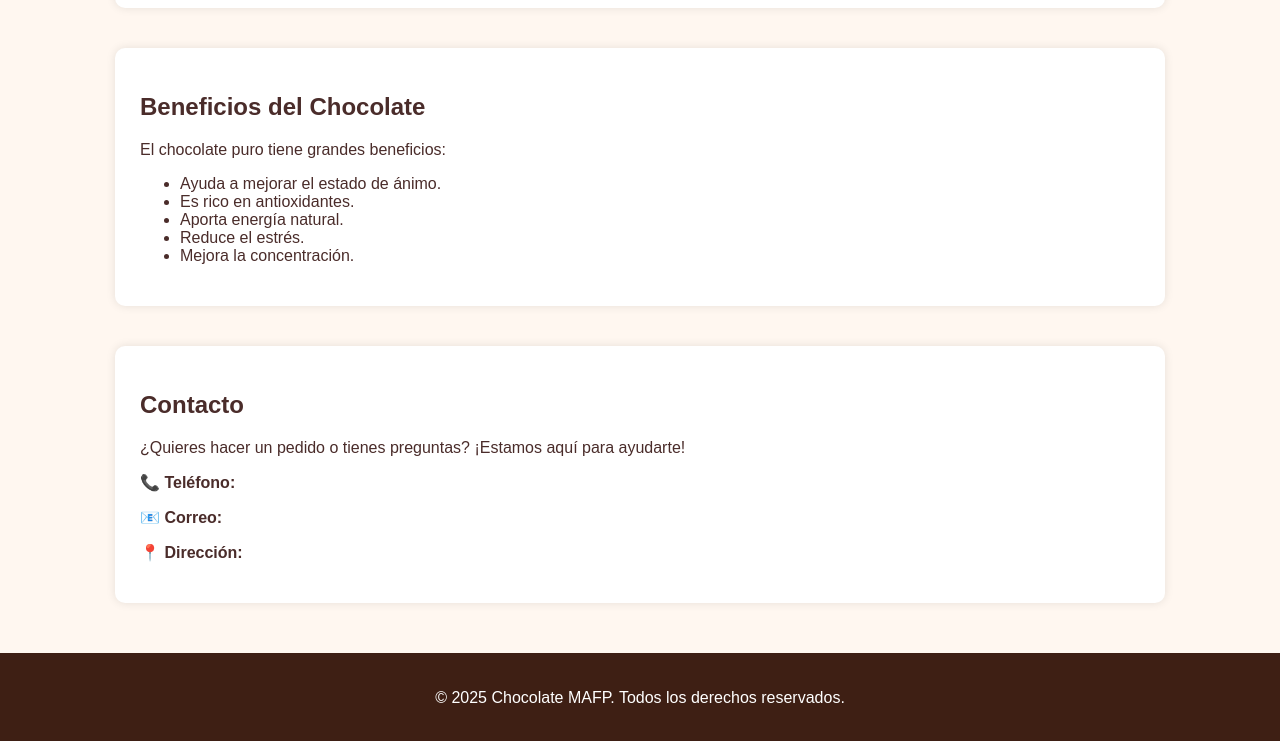
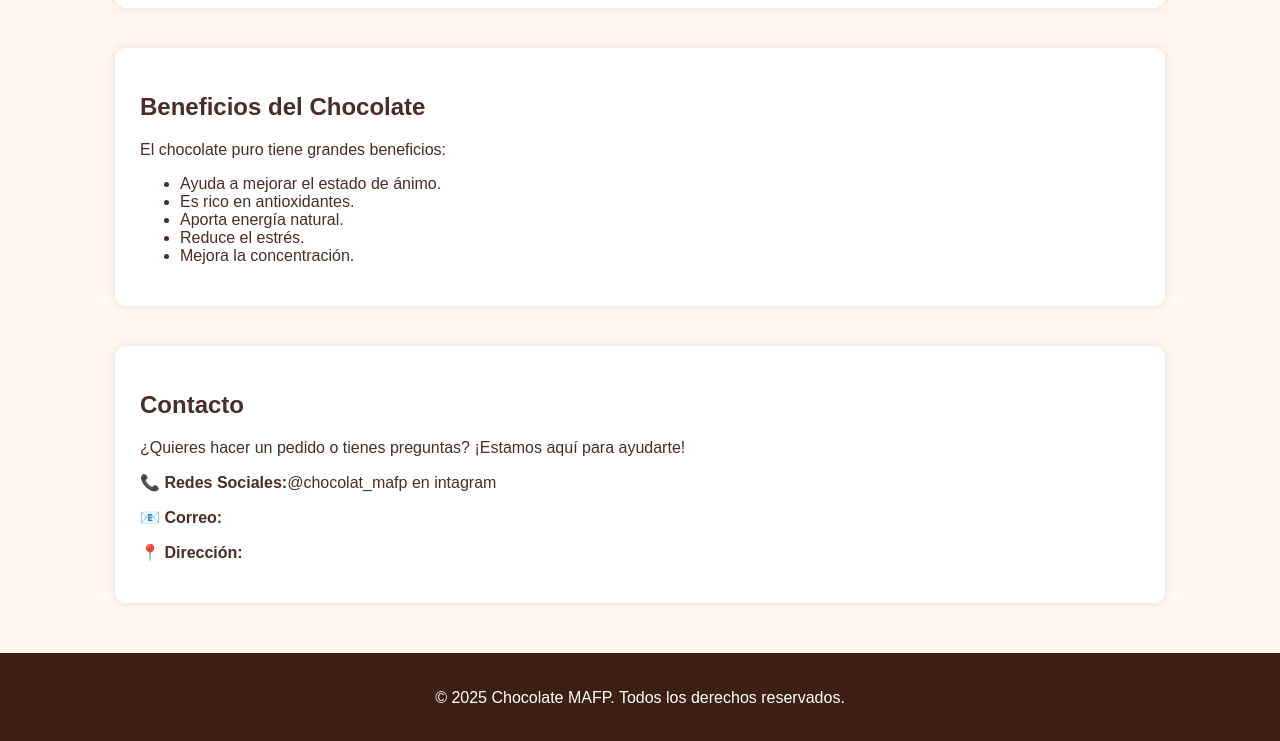
Before and after one commit to pablosanderson4/chocolat, a plain HTML site: page index.html in a window 1280 px wide. Shown: the part 2324-3065 px from the top of the page. Drawn offline with Linux system fonts and the light colour scheme.

Commit message:
Update index.html

```diff
--- a/index.html
+++ b/index.html
@@ -182,7 +182,8 @@
     <h2>Contacto</h2>
     <p>¿Quieres hacer un pedido o tienes preguntas? ¡Estamos aquí para ayudarte!</p>
 
-    <p><strong>📞 Teléfono:</strong> </p>
+    <p><strong>📞 Redes Sociales:</strong>@chocolat_mafp en intagram
+</p>
     <p><strong>📧 Correo:</strong> </p>
     <p><strong>📍 Dirección:</strong></p>
 </section>
```
